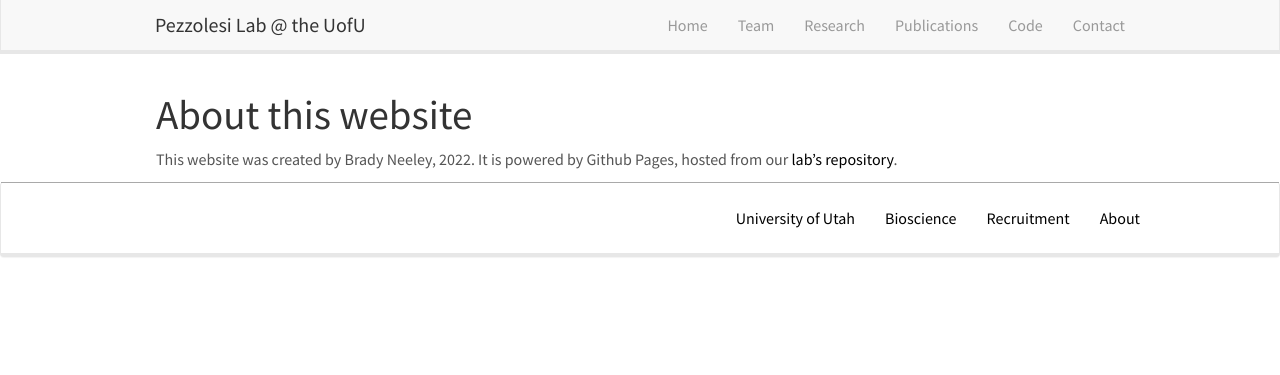
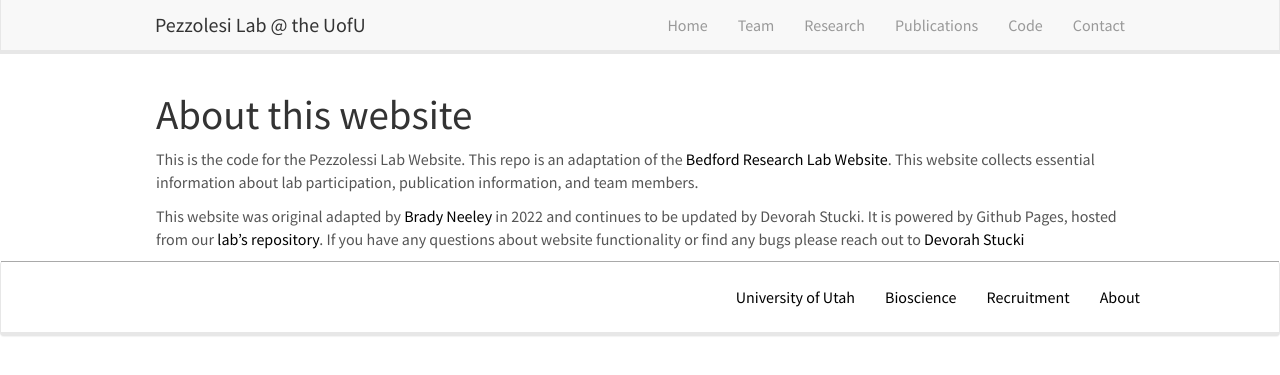
Before and after one commit to PezzolesiLab/pezzolesilab, a Jekyll site: the page built from _pages/about.md, in a window 1280 px wide. Shown: the top 375 px of the page. Built offline with Jekyll 4.4.1, drawn with Linux system fonts in a browser that asks for light colours; nearby versions of some CDN libraries.

Commit message:
Update about.md

```diff
--- a/_pages/about.md
+++ b/_pages/about.md
@@ -8,5 +8,6 @@ permalink: /about/
 
 # About this website
 
-This website was created by Brady Neeley, 2022. It is powered by Github Pages, hosted from our [lab's
-repository](https://github.com/PezzolesiLab).
+This is the code for the Pezzolessi Lab Website. This repo is an adaptation of the [Bedford Research Lab Website](https://github.com/blab/blotter). This website collects essential information about lab participation, publication information, and team members.
+
+This website was original adapted by [Brady Neeley](mailto:mbradyneeley@gmail.com) in 2022 and continues to be updated by Devorah Stucki. It is powered by Github Pages, hosted from our [lab's repository](https://github.com/PezzolesiLab). If you have any questions about website functionality or find any bugs please reach out to [Devorah Stucki](mailto:devorah.stucki@hsc.utah.edu)
```
